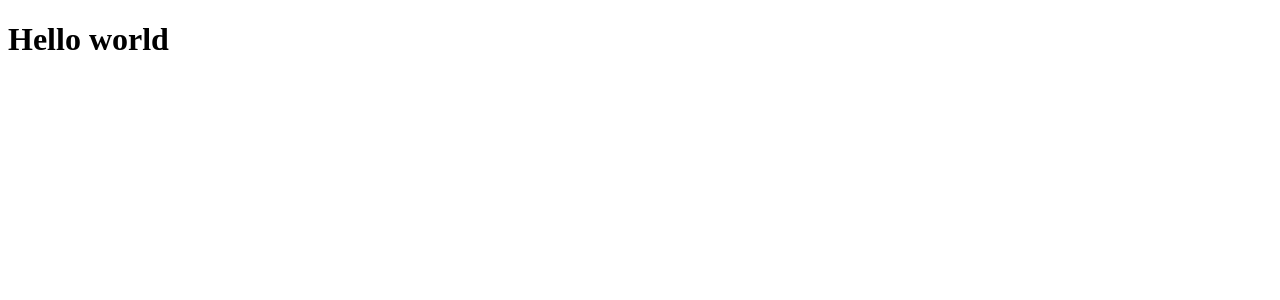
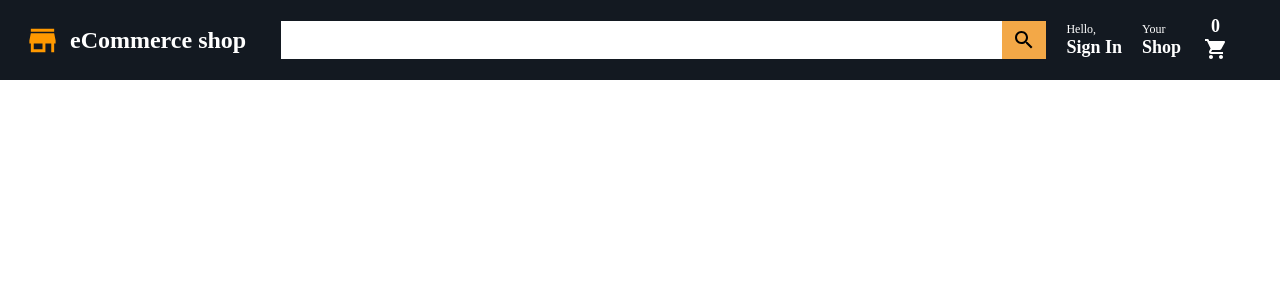
Before and after one commit to naoto-tokoyoda/eCommerce-react, a React (Vite) app: page / in a window 1280 px wide. Shown: the top 300 px of the page. Built offline with nearby package versions, Linux system fonts and the light colour scheme.

Commit message:
header is added

```diff
--- a/index.html
+++ b/index.html
@@ -15,7 +15,7 @@
     <meta property="og:locale" content="en_US">
     <meta property="og:locale:alternate" content="fr_FR">
   </head>
-
+  <style> body{margin:0; padding:0;}</style>
   <body>
     <div id="root"></div>
     <script type="module" src="/src/main.jsx"></script>
--- a/package.json
+++ b/package.json
@@ -9,6 +9,11 @@
     "preview": "vite preview"
   },
   "dependencies": {
+    "@emotion/react": "^11.10.5",
+    "@emotion/styled": "^11.10.5",
+    "@material-ui/icons": "^4.11.3",
+    "@mui/icons-material": "^5.11.0",
+    "@mui/material": "^5.11.4",
     "react": "^18.2.0",
     "react-dom": "^18.2.0"
   },
--- a/src/App.jsx
+++ b/src/App.jsx
@@ -1,10 +1,11 @@
 import './App.css'
+import Header from './components/UI/Header'
 
 function App() {
 
   return (
     <div>
-      <h1>Hello world</h1>
+      <Header />
     </div>
   )
 }
--- /dev/null
+++ b/src/components/UI/Header.css
@@ -0,0 +1,85 @@
+.header {
+    height: 80px;
+    display: flex;
+    align-items: center;
+    background-color: #131921;
+    position: sticky;
+    top: 0;
+    z-index: 100;
+
+}
+
+.header__logo {
+    display: flex;
+    align-items: center;
+    color: #FF9900;
+    margin: 0 25px;
+}
+
+.header__logoImage {
+    margin-right: 10px;
+}
+
+.header__logoTitle {
+    text-decoration: none;
+    border: 0;
+    color: white;
+}
+
+.header__search {
+    display: flex;
+    flex: 1;
+    align-items: center;
+    border-radius: 24px;
+    margin: 0 10px;
+}
+
+.header__searchInput {
+    height: 18px;
+    padding: 10px;
+    border: none;
+    width: 100%;
+}
+
+.header__searchIcon {
+    padding-left:10px;
+    padding-right:10px;
+    height: 38px !important;
+    background-color: #F3A847;
+}
+
+.header__nav {
+    display: flex;
+    justify-content: space-evenly;
+    align-items: center;
+}
+
+.nav__item {
+    display: flex;
+    flex-direction: column;
+    margin-left: 10px;
+    margin-right: 10px;
+    color: white;
+}
+
+.nav__itemLineOne {
+    font-size: 12px;
+}
+
+.nav__itemLineTwo {
+    font-size: 18px;
+    font-weight: 800;
+}
+
+.nav__itemCart {
+    display: flex;
+    align-items: center;
+    color: white;
+    margin-right: 50px;
+    margin-left: 10px;
+}
+
+.nav__cartCount {
+    margin-left: 10px;
+    margin-right: 10px;
+}
--- /dev/null
+++ b/src/components/UI/Header.jsx
@@ -0,0 +1,56 @@
+import React from 'react'
+
+import "./Header.css"
+
+import ShoppingCartIcon from '@mui/icons-material/ShoppingCart';
+import StoreIcon from '@mui/icons-material/Store';
+import SearchIcon from '@mui/icons-material/Search';
+
+
+const Header = () => {
+  return (
+    <div className="header">
+        <div className="header__logo">
+            <StoreIcon className="header__logoImage" fontSize='large'></StoreIcon>
+            <h2 className="header__logoTitle">
+                eCommerce shop
+            </h2>
+        </div>
+
+        <div className="header__search">
+            <input type="text" className="header__searchInput" />
+            <SearchIcon className="header__searchIcon"></SearchIcon>
+        </div>
+
+        <div className="header__nav">
+            <div className="nav__item">
+                <span className="nav__itemLineOne">
+                    Hello,
+                </span>
+                <span className="nav__itemLineTwo">
+                    Sign In
+                </span>
+            </div>
+            <div className="nav__item">
+                <span className="nav__itemLineOne">
+                    Your
+                </span>
+                <span className="nav__itemLineTwo">
+                    Shop
+                </span>
+            </div>
+            <div className="nav__item nav__itemCart">
+                <span className="nav__itemLineTwo nav__cartCount">
+                    0
+                </span>
+                <span className="nav__itemLineOne">
+                    <ShoppingCartIcon ></ShoppingCartIcon>
+                </span>
+
+            </div>
+        </div>
+    </div>
+  )
+}
+
+export default Header
```
Also changed, not shown: 1 other file (tests, documents, lock files or other folders).
